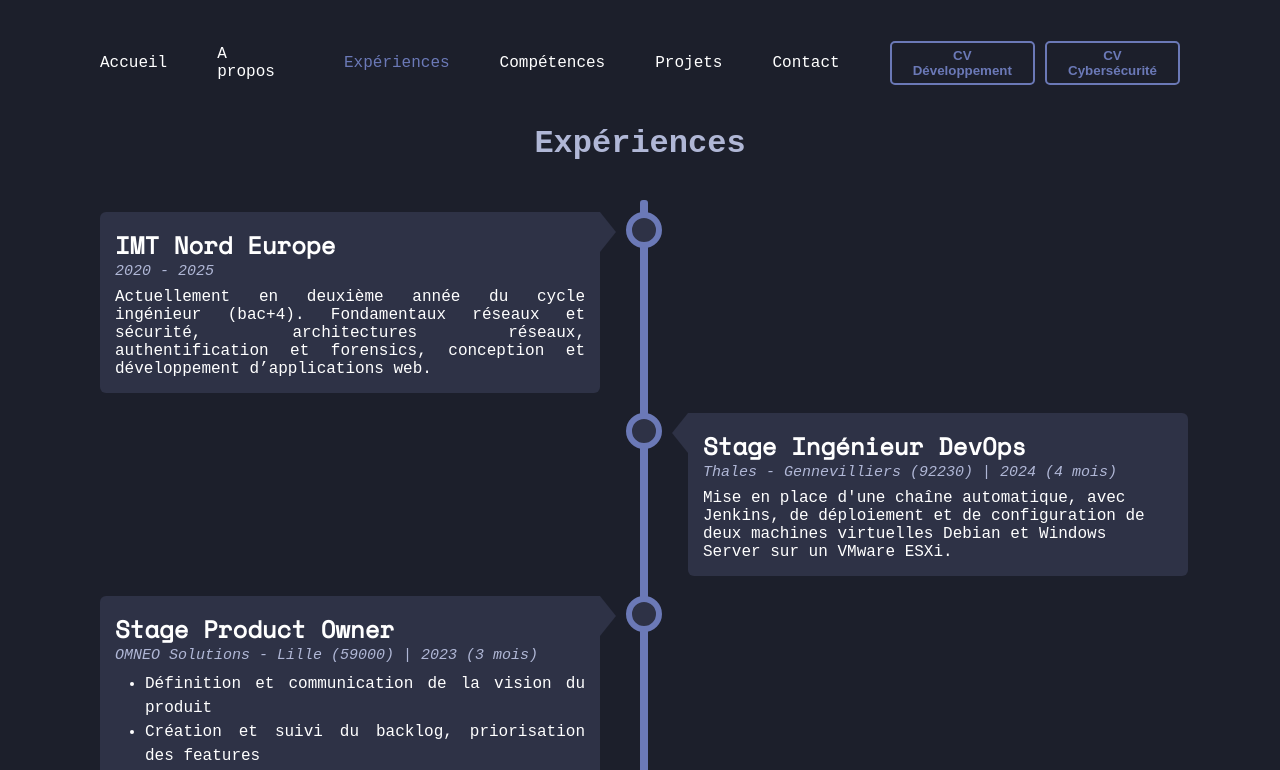
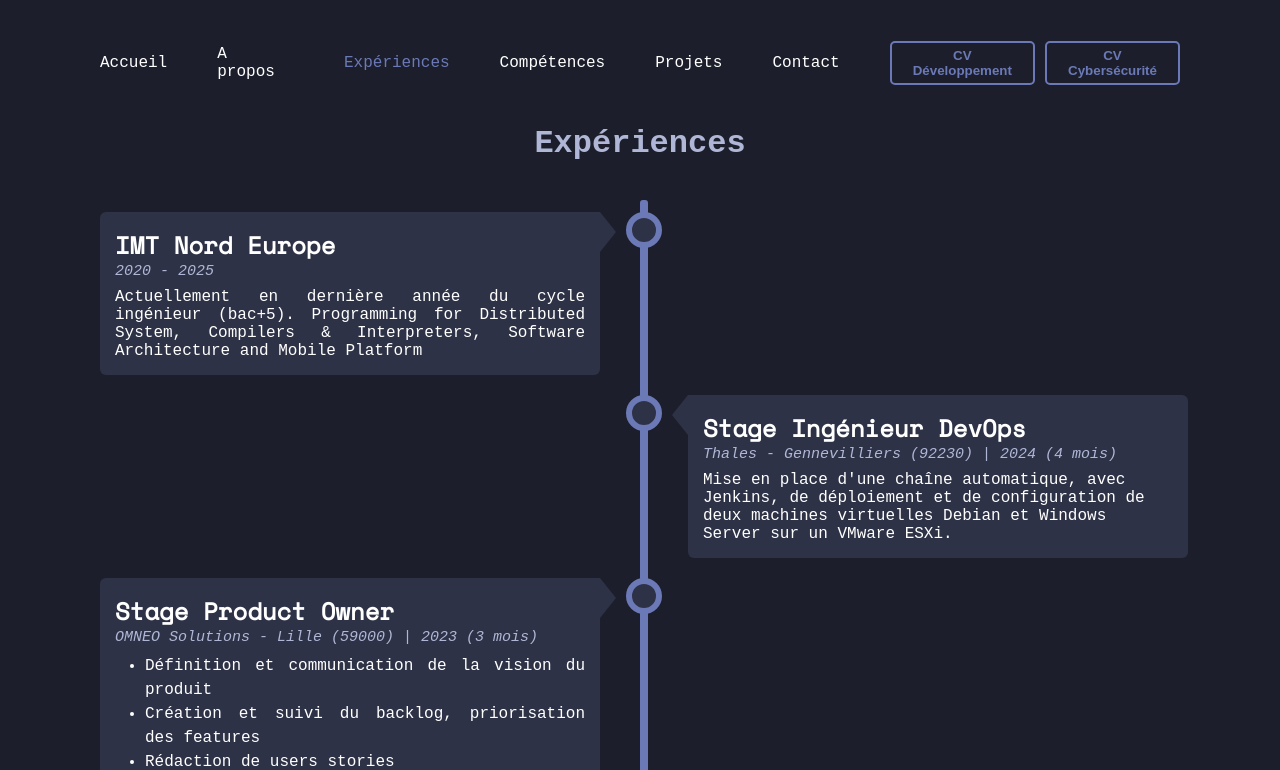
Before and after one commit to GabrielIvanes/portfolio, a React (Vite) app: page /experiences in a window 1280 px wide. Shown: the top 770 px of the page. Built offline with nearby package versions, Linux system fonts and the light colour scheme; a web font is replaced by a local one.

Commit message:
New info

```diff
--- a/src/pages/AboutMe.tsx
+++ b/src/pages/AboutMe.tsx
@@ -5,7 +5,7 @@ function AboutMe() {
 			<div className='content'>
 				<div className='left'>
 					<div>
-						Bonjour ! Je suis Gabriel Ivanes, élève ingénieur en deuxième année
+						Bonjour ! Je suis Gabriel Ivanes, élève ingénieur en dernière année
 						à l'école <strong>IMT Nord Europe</strong>. J'ai commencé à
 						m'intéresser au <strong>développement d'applications</strong> et à
 						la <strong>cybersécurité</strong> depuis quelques années pour
--- a/src/pages/Competences.tsx
+++ b/src/pages/Competences.tsx
@@ -98,6 +98,7 @@ function Competences() {
 						<h3>Frameworks</h3>
 						<div>
 							<div>React</div>
+							<div>NextJs</div>
 							<div>Jest</div>
 							<div>Express.js</div>
 							<div>Spring boot</div>
--- a/src/pages/Experiences.tsx
+++ b/src/pages/Experiences.tsx
@@ -7,10 +7,9 @@ function Experiences() {
 					<h2>IMT Nord Europe</h2>
 					<div className='date'>2020 - 2025</div>
 					<p>
-						Actuellement en deuxième année du cycle ingénieur (bac+4).
-						Fondamentaux réseaux et sécurité, architectures réseaux,
-						authentification et forensics, conception et développement
-						d’applications web.
+						Actuellement en dernière année du cycle ingénieur (bac+5).
+						Programming for Distributed System, Compilers & Interpreters,
+						Software Architecture and Mobile Platform
 					</p>
 				</article>
 				<article>
```
